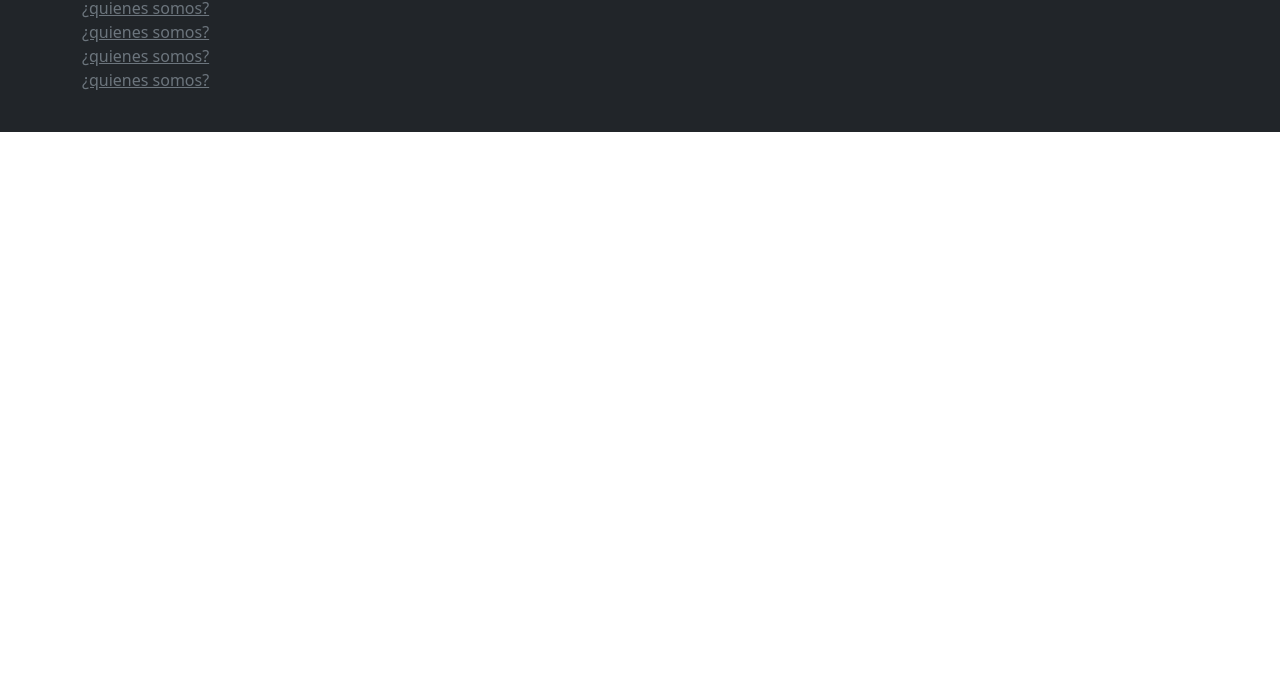
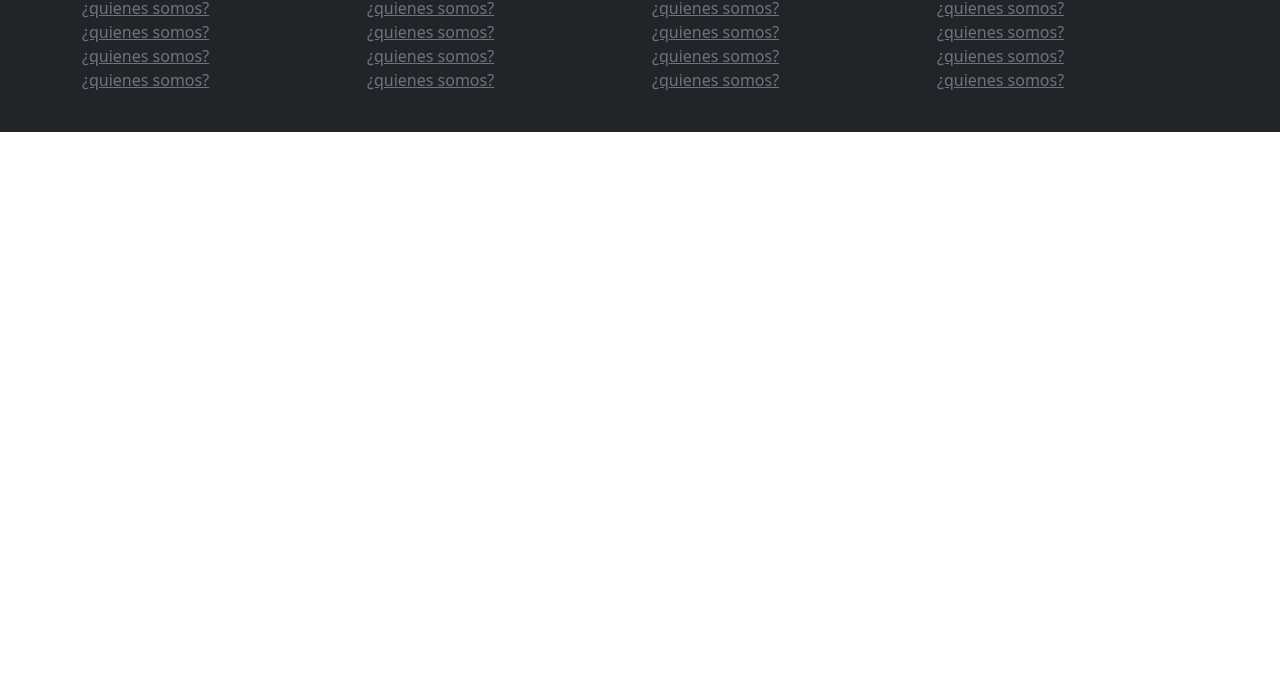
Before and after one commit to Pabmoy25/RollingBank, a plain HTML site: page index.html in a window 1280 px wide. Shown: the part 121-800 px from the top of the page. Drawn offline with nearby package versions, Linux system fonts and the light colour scheme.

Commit message:
agregamos las columnas restantes a las grillas del footer

```diff
--- a/index.html
+++ b/index.html
@@ -56,7 +56,82 @@
     <footer class="bg-dark text-secondary py-4">
       <div class="container">
         <div class="row">
-          <div class="col-12 col-md-6 col-lg-3">
+          <div class="col-12 col-md-6 col-lg-3 text-center text-lg-start">
+            <h4>Navegación</h4>
+            <ul class="list-unstyled">
+              <li>
+                <a href="./pages/error404.html" class="link-secondary"
+                  >¿quienes somos?</a
+                >
+              </li>
+              <li>
+                <a href="./pages/error404.html" class="link-secondary"
+                  >¿quienes somos?</a
+                >
+              </li>
+              <li>
+                <a href="./pages/error404.html" class="link-secondary"
+                  >¿quienes somos?</a
+                >
+              </li>
+              <li>
+                <a href="./pages/error404.html" class="link-secondary"
+                  >¿quienes somos?</a
+                >
+              </li>
+            </ul>
+          </div>
+          <div class="col-12 col-md-6 col-lg-3 text-center text-lg-start">
+            <h4>Navegación</h4>
+            <ul class="list-unstyled">
+              <li>
+                <a href="./pages/error404.html" class="link-secondary"
+                  >¿quienes somos?</a
+                >
+              </li>
+              <li>
+                <a href="./pages/error404.html" class="link-secondary"
+                  >¿quienes somos?</a
+                >
+              </li>
+              <li>
+                <a href="./pages/error404.html" class="link-secondary"
+                  >¿quienes somos?</a
+                >
+              </li>
+              <li>
+                <a href="./pages/error404.html" class="link-secondary"
+                  >¿quienes somos?</a
+                >
+              </li>
+            </ul>
+          </div>
+          <div class="col-12 col-md-6 col-lg-3 text-center text-lg-start">
+            <h4>Navegación</h4>
+            <ul class="list-unstyled">
+              <li>
+                <a href="./pages/error404.html" class="link-secondary"
+                  >¿quienes somos?</a
+                >
+              </li>
+              <li>
+                <a href="./pages/error404.html" class="link-secondary"
+                  >¿quienes somos?</a
+                >
+              </li>
+              <li>
+                <a href="./pages/error404.html" class="link-secondary"
+                  >¿quienes somos?</a
+                >
+              </li>
+              <li>
+                <a href="./pages/error404.html" class="link-secondary"
+                  >¿quienes somos?</a
+                >
+              </li>
+            </ul>
+          </div>
+          <div class="col-12 col-md-6 col-lg-3 text-center text-lg-start">
             <h4>Navegación</h4>
             <ul class="list-unstyled">
               <li>
```
